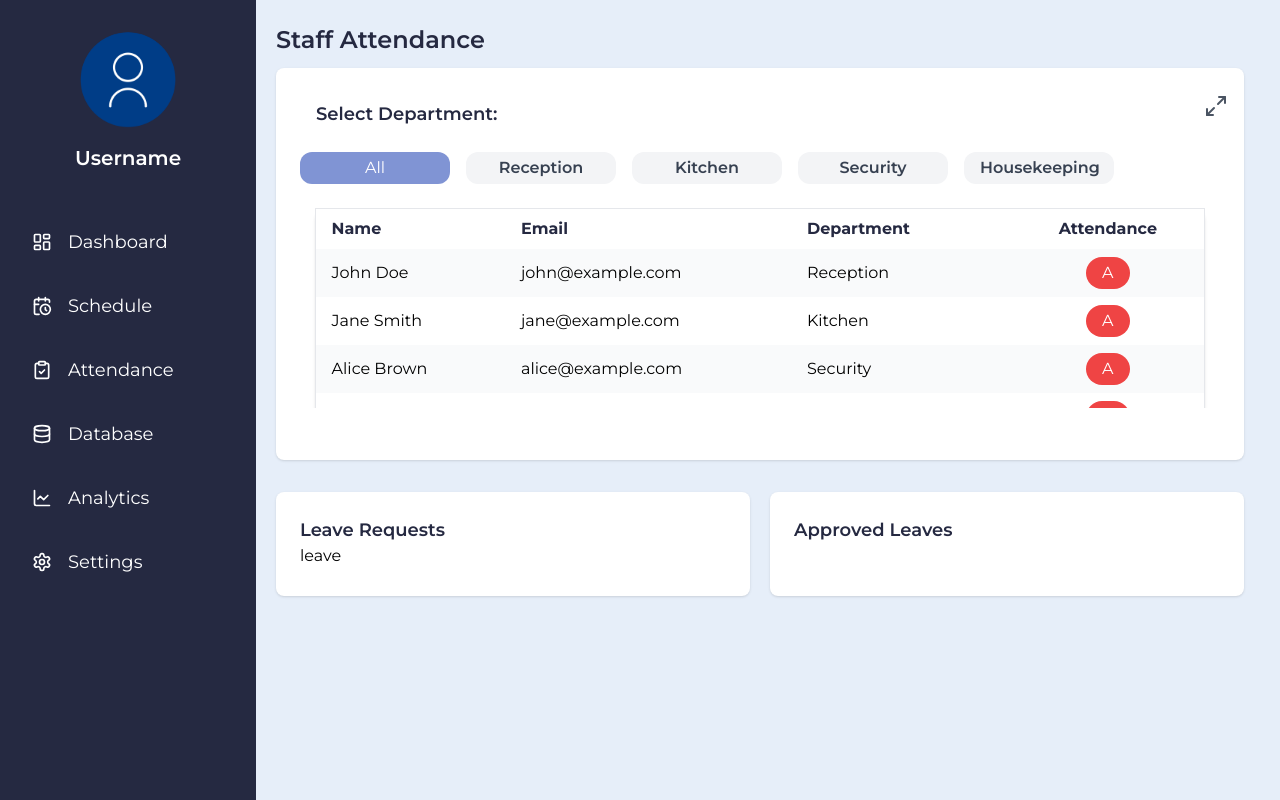
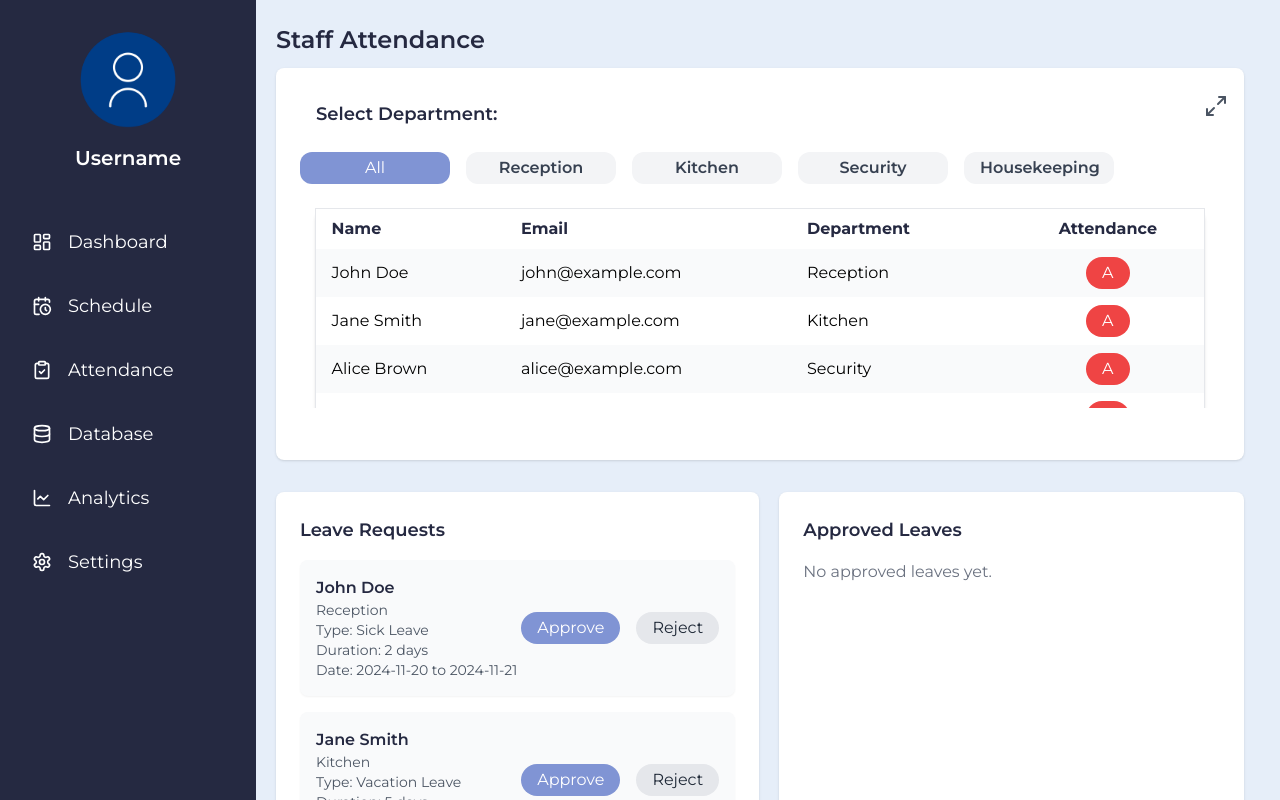
Before and after one commit to Kartikayy007/HotelCrewFrontend, a React (Vite) app: page / in a window 1280 px wide. Both pictures are taken after a click on the button "Attendance". Built offline with nearby package versions, Linux system fonts and the light colour scheme.

Commit message:
leave mangement added in attendance

```diff
--- a/src/components/reusable components/AttendanceDashboard.jsx
+++ b/src/components/reusable components/AttendanceDashboard.jsx
@@ -1,5 +1,5 @@
 import React from 'react'
-import { useState,useEffect } from 'react';
+import { useState, useEffect } from 'react';
 import { Maximize2, X } from "lucide-react";
 
 const MAttendance = () => {
@@ -14,19 +14,33 @@ const MAttendance = () => {
     { id: 4, name: "Alice Brown", email: "alice@example.com", department: "Housekeeping" },
     { id: 5, name: "Alice Brown", email: "alice@example.com", department: "Housekeeping" },
   ]);
+  const [leaveRequests, setLeaveRequests] = useState([
+    { id: 1, name: "John Doe", department: "Reception", duration: "2 days", date: "2024-11-20 to 2024-11-21", type: "Sick Leave", status: null },
+    { id: 2, name: "Jane Smith", department: "Kitchen", duration: "5 days", date: "2024-11-20 to 2024-11-24", type: "Vacation Leave", status: null },
+    { id: 3, name: "Alice Brown", department: "Security", duration: "2 days", date: "2024-11-20 to 2024-11-22", type: "Personal Leave", status: null },
+  ]);
+
+  const [approvedLeaves, setApprovedLeaves] = useState([]);
+
+  // Handle approve/reject
+  const handleLeaveAction = (id, action) => {
+    setLeaveRequests((prevRequests) =>
+      prevRequests.map((request) =>
+        request.id === id ? { ...request, status: action } : request
+      )
+    );
+
+    if (action === "approved") {
+      const approvedLeave = leaveRequests.find((request) => request.id === id);
+      setApprovedLeaves((prevApprovedLeaves) => [...prevApprovedLeaves, approvedLeave]);
+    }
+  };
 
   const [isTableExpanded, setIsTableExpanded] = useState(false);
-  // const handleDepartmentChange = (e) => {
-  //   setDepartment(e.target.value);
-  // };
-
-  // const handleSearchChange = (e) => {
-  //   setSearchTerm(e.target.value);
-  // };
   useEffect(() => {
     const fetchDepartments = async () => {
       // Example API response
-      const departmentData = ["Reception", "Kitchen", "Security","Housekeeping"];
+      const departmentData = ["Reception", "Kitchen", "Security", "Housekeeping"];
       setDepartment(departmentData);
       setSelectedDepartments(['All']); // Select all by default
     };
@@ -48,7 +62,7 @@ const MAttendance = () => {
           ? [department]
           : prev.includes(department)
             ? prev.filter((d) => d !== department)
-          : [ department]
+            : [department]
       );
     }
   };
@@ -87,8 +101,7 @@ const MAttendance = () => {
             <button
               key="all"
               onClick={() => handleDepartmentToggle('All')}
-          className={`px-4 py-1 w-[150px] rounded-xl border-none ${
-            selectedDepartments.includes('All') ? "bg-[#8094D4] text-white" : "bg-gray-100 text-gray-700 font-semibold border border-gray-700"
+              className={`px-4 py-1 w-[150px] rounded-xl border-none ${selectedDepartments.includes('All') ? "bg-[#8094D4] text-white" : "bg-gray-100 text-gray-700 font-semibold border border-gray-700"
                 }`}
             >
               All
@@ -97,8 +110,7 @@ const MAttendance = () => {
               <button
                 key={dept}
                 onClick={() => handleDepartmentToggle(dept)}
-            className={`px-4 py-1 w-[150px]  rounded-xl border-none ${
-              selectedDepartments.includes(dept)
+                className={`px-4 py-1 w-[150px]  rounded-xl border-none ${selectedDepartments.includes(dept)
                     ? "bg-[#8094D4] text-white"
                     : "bg-gray-100 text-gray-700 font-semibold border border-gray-800"
                   }`}
@@ -108,8 +120,7 @@ const MAttendance = () => {
             ))}
           </div>
           <div
-            className={`overflow-y-auto ${
-              isTableExpanded ? "max-h-[calc(100%-200px)]" : "max-h-[200px]"
+            className={`overflow-y-auto ${isTableExpanded ? "max-h-[calc(100%-200px)]" : "max-h-[200px]"
               } mx-2 px-3`}
           >
             {/* <div className="overflow-y-auto lg:overflow-x-hidden scrollbar-thin scrollbar-thumb-gray-200 max-h-[200px] mx-2 px-3"> */}
@@ -137,8 +148,7 @@ const MAttendance = () => {
                       <td className="px-4 py-2">{staff.department}</td>
                       <td className="px-4 py-2 text-center">
                         <button
-                          className={`px-4 py-1 rounded-full ${
-                            staff.present ? "bg-green-500 text-white" : "bg-red-500 text-white"
+                          className={`px-4 py-1 rounded-full ${staff.present ? "bg-green-500 text-white" : "bg-red-500 text-white"
                             }`}
                           onClick={() => handleToggleAttendance(staff.id)}
                         >
@@ -159,18 +169,71 @@ const MAttendance = () => {
           </div>
         </div>
       </div>
-      <div className='flex gap-5 mb-1 mt-3 pb-5 px-3'>
-      <div className="bg-white w-full h-auto pb-7  py-2  rounded-lg shadow">
+      <div className='flex flex-col lg:flex-row gap-5 mb-1 mt-3 pb-5 px-3'>
+        {/* <div className="p-6 space-y-6"> */}
+        {/* Leave Requests */}
+        <div className="bg-white w-full h-auto pb-7 py-2 rounded-lg shadow">
           <h2 className="text-[#252941] text-lg pl-6 mt-4 mb-0 font-semibold">Leave Requests</h2>
-          <div className='px-6'>
-            leave
-
+          <div className="px-6 mt-4 space-y-4">
+            {leaveRequests
+              .filter((request) => request.status === null)
+              .map((request) => (
+                <div
+                  key={request.id}
+                  className="flex justify-between items-center p-4 bg-gray-50 rounded-lg shadow-sm"
+                >
+                  <div className='w-max'>
+                    <p className="font-semibold text-[#252941]">{request.name}</p>
+                    <p className="text-sm text-gray-600">{request.department}</p>
+                    <p className="text-sm text-gray-600">Type: {request.type}</p>
+                    <p className="text-sm text-gray-600">Duration: {request.duration}</p>
+                    <p className="text-sm text-gray-600">Date: {request.date}</p>
+                  </div>
+                  <div className="space-x-2 w-[100px] md:w-auto flex flex-col gap-5 md:gap-2 lg:flex-row">
+                    <button
+                      className="px-4 w-full  py-1 text-white bg-[#8094D4] rounded-full hover:bg-[#252941]"
+                      onClick={() => handleLeaveAction(request.id, "approved")}
+                    >
+                      Approve
+                    </button>
+                    <button
+                      className="md:px-4 px-2 ml-0 w-full py-1 text-gray-800 bg-gray-200 rounded-full hover:bg-gray-300"
+                      onClick={() => handleLeaveAction(request.id, "rejected")}
+                    >
+                      Reject
+                    </button>
                   </div>
                 </div>
-      <div className="bg-white w-full h-auto pb-7  py-2  rounded-lg shadow">
-      <h2 className="text-[#252941] text-lg pl-6 mt-4 mb-0 font-semibold">Approved Leaves  </h2>
+              ))}
+            {leaveRequests.filter((request) => request.status === null).length === 0 && (
+              <p className="text-gray-500">No leave requests pending.</p>
+            )}
+          </div>
+        </div>
 
+        {/* Approved Leaves */}
+        <div className="bg-white w-full h-auto pb-7 py-2 rounded-lg shadow">
+          <h2 className="text-[#252941] text-lg pl-6 mt-4 mb-0 font-semibold">Approved Leaves</h2>
+          <div className="px-6 mt-4 space-y-4">
+            {approvedLeaves.length > 0 ? (
+              approvedLeaves.map((leave) => (
+                <div
+                  key={leave.id}
+                  className="p-4 bg-gray-50 rounded-lg shadow-sm"
+                >
+                  <p className="font-semibold text-[#252941]">{leave.name}</p>
+                  <p className="text-sm text-gray-600">{leave.department}</p>
+                  <p className="text-sm text-gray-600">Type: {leave.type}</p>
+                  <p className="text-sm text-gray-600">Duration: {leave.duration}</p>
+                  <p className="text-sm text-gray-600">Date: {leave.date}</p>
                 </div>
+              ))
+            ) : (
+              <p className="text-gray-500">No approved leaves yet.</p>
+            )}
+          </div>
+        </div>
+        {/* </div> */}
       </div>
     </section>
   )
```
Lines whose indentation alone changed are shown as unchanged.
